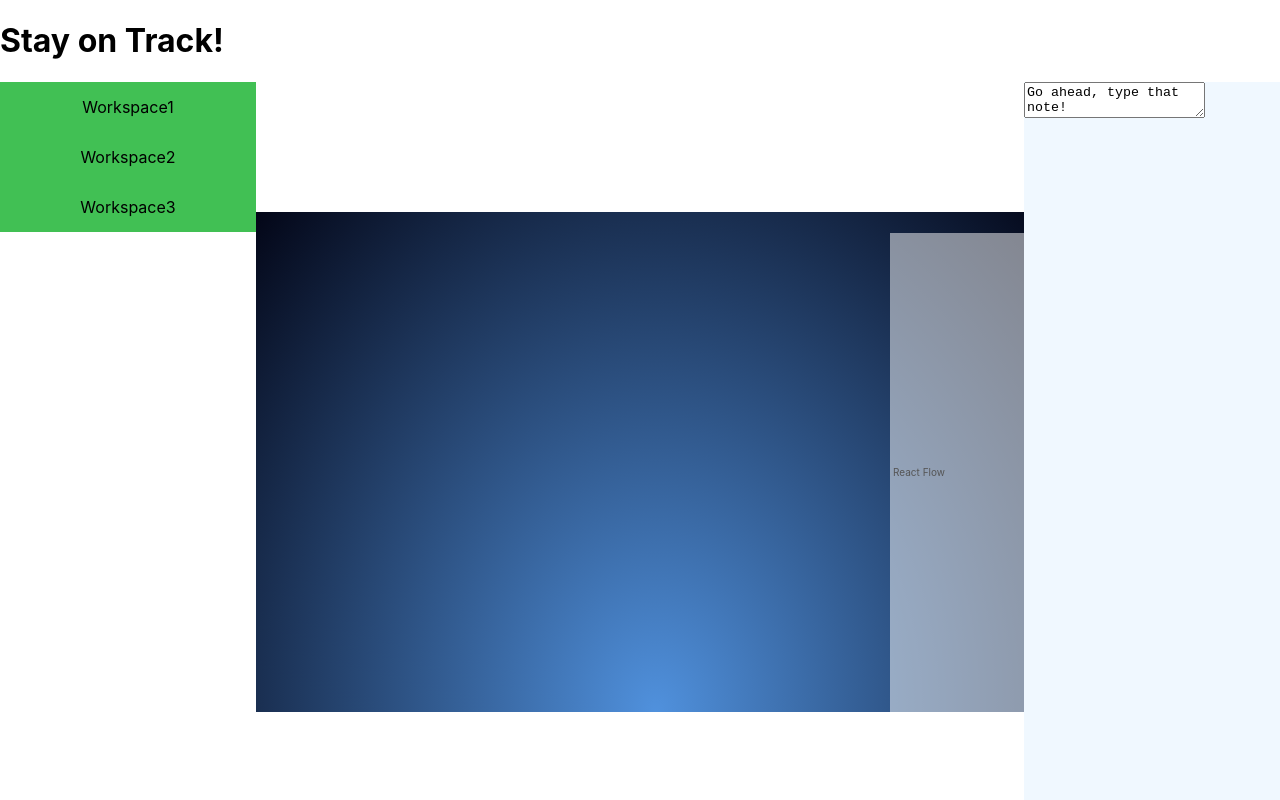
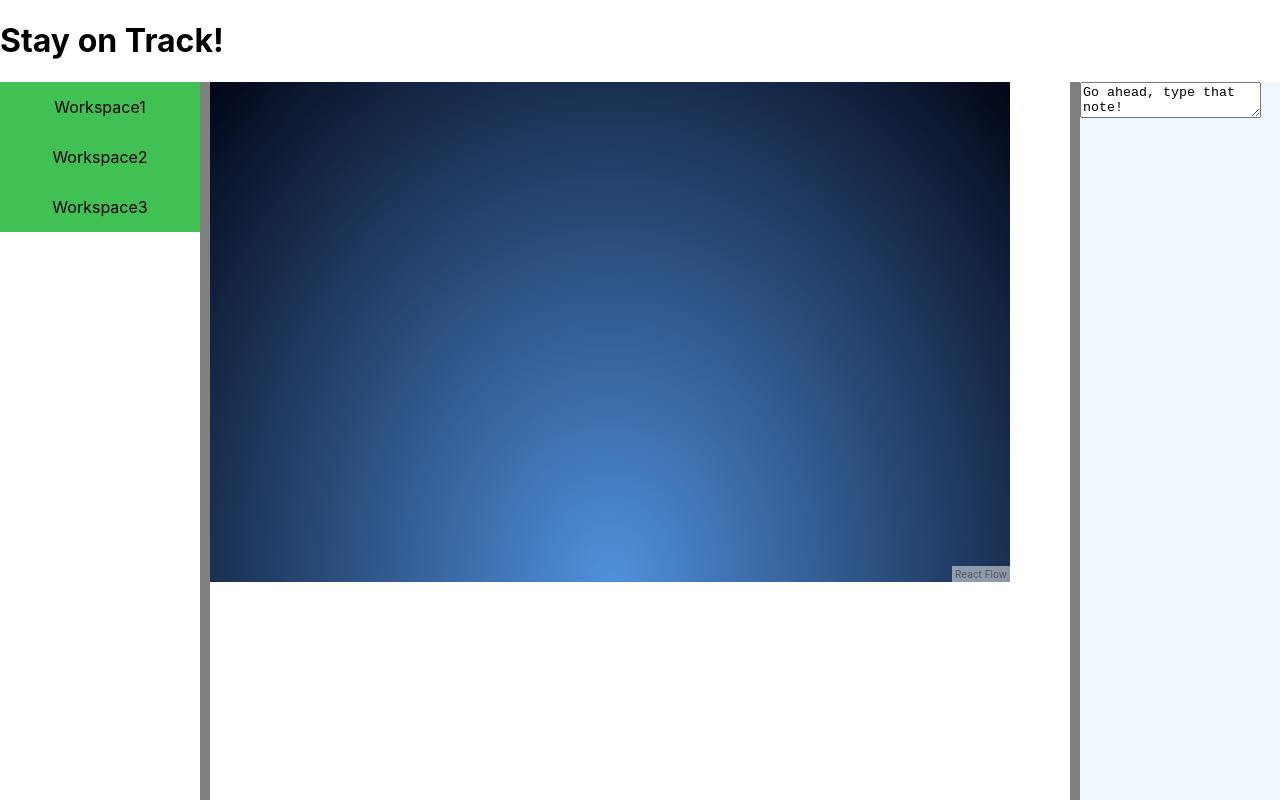
Before and after one commit to Goma0925/TaskRail, a React (Create React App) app in the folder taskrail_client/: page / in a window 1280 px wide. Built offline with nearby package versions, Linux system fonts and the light colour scheme.

Commit message:
Updated Layout as SplitPane. Added resizable side panes

```diff
--- a/taskrail_client/src/App.tsx
+++ b/taskrail_client/src/App.tsx
@@ -2,12 +2,18 @@
 import React from 'react';
 
 // import { NavBar, SideMenu, SideInfoBar} from "./containers/";
-import { Layout, NavBar, SideInfoBar, SideMenu, RailContainer } from "./containers/index"; // just export components from index.ts in containers
+import { SplitPane, NavBar, SideInfoBar, SideMenu, RailContainer } from "./containers/index"; // just export components from index.ts in containers
 
 function App() {
   return (
     <>
-      <Layout componentLeft={<SideMenu/>} componentCenter={<RailContainer width={800} height={500}/>} componentRight={<SideInfoBar/>}></Layout>
+      <SplitPane
+        top={<NavBar/>}
+        left={<SideMenu/>}
+        center={<RailContainer width={800} height={500}/>}
+        right={<SideInfoBar/>}
+      />
+
     </>
   );
 }
--- a/taskrail_client/src/containers/Layout/Layout.tsx
+++ /dev/null
@@ -1,32 +0,0 @@
-import React, { Component, useState } from "react";
-import Navbar from "../NavBar/NavBar";
-import "./style.css"
-
-interface LayoutProps{
-    componentLeft: React.ReactNode;
-    componentCenter: React.ReactNode;
-    componentRight: React.ReactNode;
-}
-
-
-// // Jibraan's work
-const Layout:React.FC<LayoutProps> = (props) => {
-    return (
-        <div>
-            <div className="Navbar">
-                <Navbar />
-            </div>
-            <div className="left">
-                {props.componentLeft}
-            </div>
-            <div className="center">
-                {props.componentCenter}
-            </div>
-            <div className="right">
-                {props.componentRight}
-            </div>
-        </div>
-    )
-}
-
-export default Layout;
--- a/taskrail_client/src/containers/Layout/style.css
+++ /dev/null
@@ -1,27 +0,0 @@
-.navbar{
-    width:100%;
-    height:5%;
-}
-
-.left{
-    width:20%;
-    height:95%;
-    align-content: center;
-    position:fixed;
-}
-
-.right{
-    width:20%;
-    padding-left: 80%;
-    height:95%;
-    align-content: center;
-    position:fixed;
-}
-
-.center{
-    width:60%;
-    height: 95%;
-    align-content: center;
-    position:fixed;
-    padding-left: 20%;
-}
--- /dev/null
+++ b/taskrail_client/src/containers/SplitPane/SidePane.tsx
@@ -0,0 +1,25 @@
+import {createRef, useEffect} from "react";
+
+interface SidePaneProps{
+    children: React.ReactNode[] | React.ReactNode;
+    paneWidth: number | undefined;
+    setPaneWidth: (value: number) => void;
+    className?: string;
+  }
+
+const SidePane: React.FunctionComponent<SidePaneProps> = (props: SidePaneProps) => {
+    const paneEleRef = createRef<HTMLDivElement>();
+    useEffect(() => {
+      if (paneEleRef.current) {
+        if (!props.paneWidth) {
+          // If props.paneWidth is not set, get the pane element's size.
+          props.setPaneWidth(paneEleRef.current?.clientWidth);
+          return;
+        }
+        paneEleRef.current.style.width = `${props.paneWidth}px`;
+      }
+    }, [paneEleRef, props.paneWidth, props.setPaneWidth]); //Run this effect on changing these state vars.
+
+    return <div className={props.className} ref={paneEleRef}>{props.children}</div>;
+};
+export default SidePane;
--- /dev/null
+++ b/taskrail_client/src/containers/SplitPane/SplitPane.tsx
@@ -0,0 +1,89 @@
+import {useEffect, useState, createRef} from "react";
+import "./split-pane.css";
+import SidePane from "./SidePane";
+
+interface SplitPaneProps{
+    top: React.ReactNode;
+    left: React.ReactNode;
+    center: React.ReactNode;
+    right: React.ReactNode;
+}
+
+const SplitPane: React.FC<SplitPaneProps> = (props)=>{
+    const topRef = createRef<HTMLDivElement>();//HTML ref for top component
+    const [contentHeight, setContentHeight] = useState(0);
+    const [leftWidth, setLeftWidth] = useState<number>(200);
+    const [rightWidth, setRightWidth] = useState<number>(200);
+    const [leftSeparatorXPos, setLeftSeparatorXPos] = useState<undefined | number>(undefined);
+    const [rightSeparatorXPos, setRightSeparatorXPos] = useState<undefined | number>(undefined);
+    const [isLeftDragging, setIsLeftDragging] = useState(false);
+    const [isRightDragging, setIsRightDragging] = useState(false);
+
+    const startDraggingForLeftPane = (e: React.MouseEvent) => {
+        setIsLeftDragging(true);
+        setLeftSeparatorXPos(e.clientX);
+    };
+
+    const startDraggingForRightPane = (e: React.MouseEvent) => {
+        setIsRightDragging(true);
+        setRightSeparatorXPos(e.clientX);
+    };
+
+    const onMouseUp = (e: React.MouseEvent) => {
+        setIsLeftDragging(false);
+        setIsRightDragging(false);
+    };
+
+    const onMouseMove = (e: MouseEvent) => {
+        console.log(isLeftDragging, leftWidth, leftSeparatorXPos);
+
+        if (isLeftDragging && leftSeparatorXPos!==undefined) {
+            const newLeftWidth = leftWidth + e.clientX - leftSeparatorXPos;
+            setLeftSeparatorXPos(e.clientX);
+            setLeftWidth(newLeftWidth);
+        }
+        else if (isRightDragging && rightSeparatorXPos!==undefined){
+            const newRightWidth = rightWidth + rightSeparatorXPos - e.clientX;
+            setRightSeparatorXPos(e.clientX);
+            setRightWidth(newRightWidth);
+        }
+    };
+
+    useEffect(() => {
+        document.addEventListener('mousemove', onMouseMove);
+        // Set function for the component unmount
+        return () => {
+            // Remove eventlisterner on unmount
+            document.removeEventListener('mousemove', onMouseMove);
+        };
+    });
+
+    useEffect(()=>{
+        // Calculate the content section's height. Need this absolute height
+        // to use overflow:scroll CSS in each content-col.
+        const topHeight = topRef.current?.clientHeight? topRef.current?.clientHeight: 0;
+        setContentHeight(window.innerHeight - topHeight);
+    });
+
+    return (
+        <div className="split-pane-container"  onMouseUp={onMouseUp}>
+            <div className="top-pane" ref={topRef}>{props.top}</div>
+            <div className="content-section" style={{height: contentHeight}}>
+                <SidePane className="left-pane content-col" paneWidth={leftWidth} setPaneWidth={setLeftWidth}>
+                    {props.left}
+                </SidePane>
+
+                <div className="divider" onMouseDown={startDraggingForLeftPane}/>
+
+                <div className="center-pane content-col">{props.center}</div>
+
+                <div className="divider content-col" onMouseDown={startDraggingForRightPane}/>
+
+                <SidePane className="right-pane content-col" paneWidth={rightWidth} setPaneWidth={setRightWidth}>
+                    {props.right}
+                </SidePane>
+            </div>
+        </div>
+    );
+}
+export default SplitPane;
--- /dev/null
+++ b/taskrail_client/src/containers/SplitPane/split-pane.css
@@ -0,0 +1,46 @@
+.split-pane-container{
+    display: flex;
+    flex-flow: column;
+    overflow: hidden;
+}
+.top-pane{
+    flex: 0 1 auto;
+}
+.content-section {
+    flex: 1 1 auto; /* Fill the content section to the rest of height */
+    display: flex;
+    flex-direction: row;
+    -webkit-flex-direction: row;
+
+    -webkit-display: -webkit-box;
+    -webkit-display: -webkit-flex;
+    display: -webkit-box;
+    display: -webkit-flex;
+    display: flex;
+}
+.divider {
+    width: 6px;
+    background-color: #808080;
+    align-items: stretch;
+    margin: 0;
+    border: 2px solid #808080;
+    cursor: col-resize;
+    display: flex;
+}
+.content-col{
+    align-items: stretch;
+    min-width: 0;
+
+    /* Test */
+    overflow: scroll;
+
+}
+.center-pane{
+    flex: 1;
+}
+.scrollable{
+    overflow: scroll;
+    max-height: 100%;
+    /* for Firefox */
+    min-height: 0;
+}
--- a/taskrail_client/src/containers/index.ts
+++ b/taskrail_client/src/containers/index.ts
@@ -6,6 +6,6 @@
  **/
 export { default as SideInfoBar } from './SideInfoBar/SideInfoBar';
 export { default as NavBar } from "./NavBar/NavBar";
-export { default as Layout } from "./Layout/Layout";
 export { default as SideMenu } from "./SideMenu/SideMenu";
 export { default as RailContainer} from "./RailContainer/RailContainer";
+export { default as SplitPane } from "./SplitPane/SplitPane";
```
